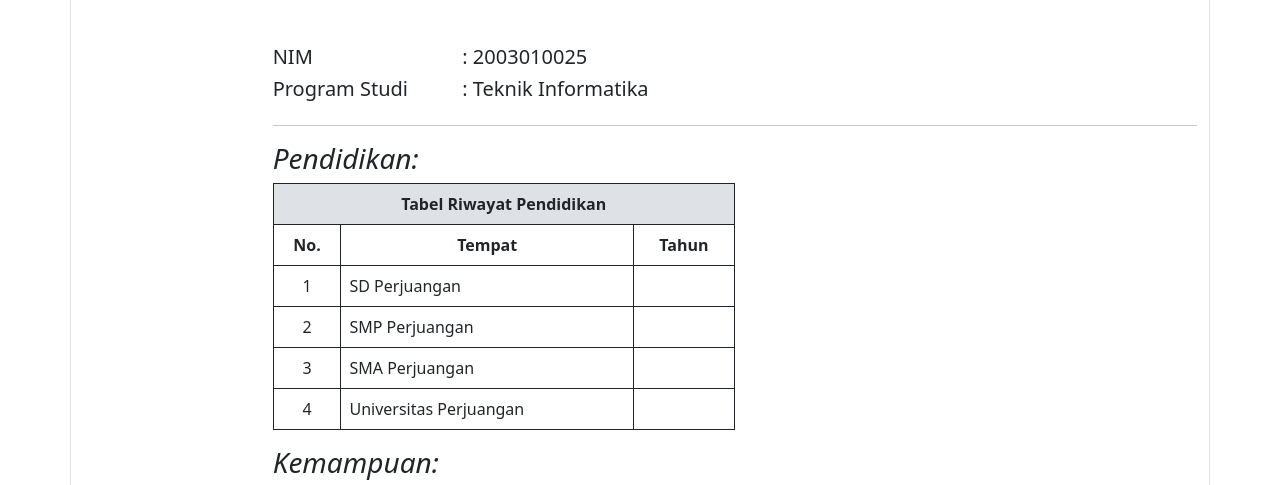
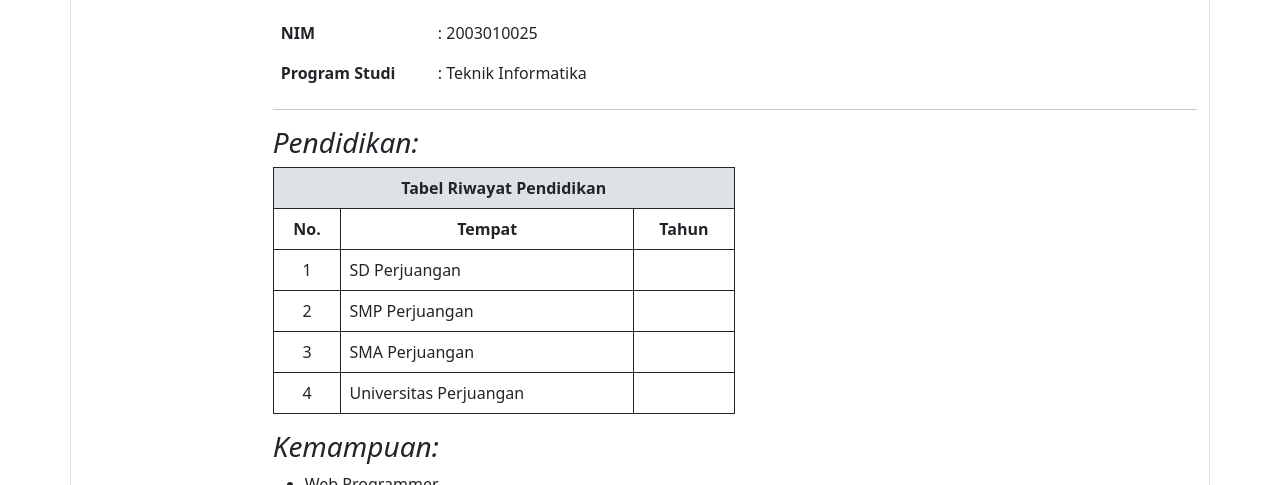
Before and after one commit to Rifal21/TugasPIpertemuanpertama, a plain HTML site: page index.html in a window 1280 px wide. Shown: the part 249-734 px from the top of the page. Drawn offline with nearby package versions, Linux system fonts and the light colour scheme.

Commit message:
penggantian colom ke table

```diff
--- a/index.html
+++ b/index.html
@@ -38,15 +38,21 @@
           </p>
         </div>
       </div>
-      <div class="row justify-content-start mt-5">
+      <div class="row justify-content-start mt-3">
         <div class="col-lg-2"></div>
-        <div class="col-lg-2">
-          <h5>NIM</h5>
-          <h5>Program Studi</h5>
-        </div>
-        <div class="col-lg-4">
-          <h5 class="fw-normal">: 2003010025</h5>
-          <h5 class="fw-normal">: Teknik Informatika</h5>
+        <div class="col-md-4">
+          <table class="table table-borderless my-auto">
+            <tbody>
+              <tr>
+                <th scope="row" class="text-dark">NIM</th>
+                <td class="fw-normal">: 2003010025</td>
+              </tr>
+              <tr>
+                <th scope="row" class="text-dark">Program Studi</th>
+                <td class="fw-normal">: Teknik Informatika</td>
+              </tr>
+            </tbody>
+          </table>
         </div>
       </div>
       <div class="row justify-content-start">
@@ -139,7 +145,7 @@
       </div>
       <div class="row justify-content-start mb-3">
         <div class="col-lg-2"></div>
-        <div class="col">
+        <div class="col-md-6">
           <p class="fw-normal text-muted">
             Lorem ipsum dolor sit amet consectetur adipisicing elit. Eveniet
             nostrum ea dolorem consectetur id. Dicta excepturi labore autem
```
Also changed, not shown: css/style.css (added).
